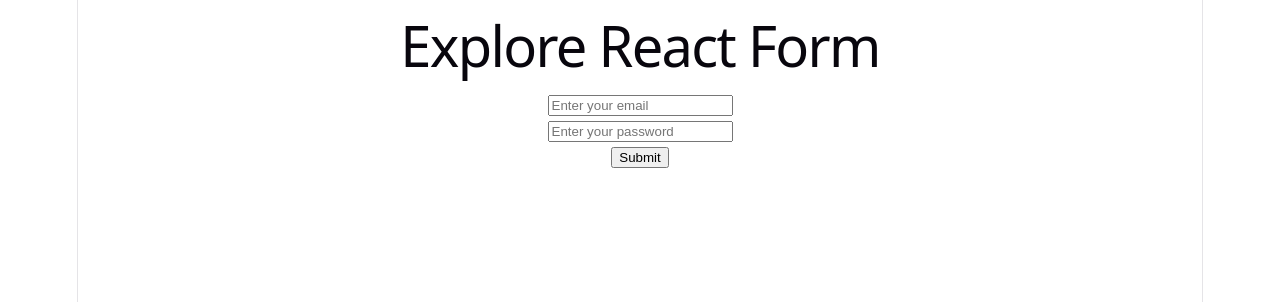
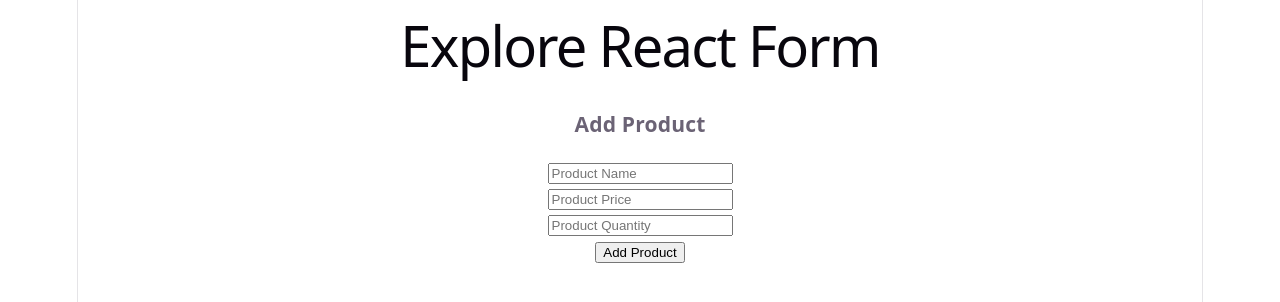
Before and after one commit to mahib-bit/Explore-react-form, a React (Vite) app: page / in a window 1280 px wide. Shown: the top 302 px of the page. Built offline with nearby package versions, Linux system fonts and the light colour scheme.

Commit message:
products adding

```diff
--- a/src/App.jsx
+++ b/src/App.jsx
@@ -2,7 +2,11 @@ import React from 'react';
 import './App.css';
 import SimpleForm from './components/SimpleForm/SimpleForm';
 import ForAction from './components/FormAction/FormAction';
+import Uncontrolled from './components/Uncontrolled/Uncontrolled';
+import HookForm from './components/HookForm/HookForm';
 import ControlledField from './components/ControlledField/ControlledField';
+import ProductManagement from './components/ProductManagement/ProductManagement';
+
 
 function App() {
   return (
@@ -10,7 +14,11 @@ function App() {
       <h1>Explore React Form</h1>
       {/* <SimpleForm /> */}
       {/* <ForAction /> */}
-      <ControlledField />
+      {/* <ControlledField/> */}
+      {/* <Uncontrolled /> */}
+      {/* <HookForm /> */}
+      {/* <ProductManagement /> */}
+      <ProductManagement></ProductManagement>
     </>
   )
 }
--- a/src/components/ControlledField/ControlledField.jsx
+++ b/src/components/ControlledField/ControlledField.jsx
@@ -3,13 +3,19 @@ import { useState } from 'react';
 
 const ControlledField = () => {
 
+    const [name, setName] = useState('');
     const [password, setPassword] =useState('');
     const [error, setError] = useState('');
+    const [email, setEmail] = useState('');
 
-    const handleControlledField = (e) => {
-        e.preventDefault();
-        // console.log(e.target.email.value);
-        // console.log(e.target.password.value);
+    const handleNameChange = (e) => {
+        console.log(e.target.value);
+        setName(e.target.value);
+    }
+
+     const handleEmailChange = (e) => {
+        console.log(e.target.value);
+        setEmail(e.target.value);
     }
 
     const handlePasswordChange = (e) => {
@@ -24,10 +30,26 @@ const ControlledField = () => {
         }
     }
 
+    const handleControlledField = (e) => {
+        e.preventDefault();
+        console.log(name,email,password)
+        // console.log(e.target.email.value);
+        // console.log(e.target.password.value);
+        // if(password.length < 6){
+        //     setError('Password must be at least 6 characters long');
+        // }
+        // else{
+        //     setError('');
+        // }
+    }
+
+
     return (
         <div>
             <form onSubmit={handleControlledField}>
-                <input type="email" name='email' placeholder="Enter your email" required />
+                <input type="name" onChange={handleNameChange} defaultValue={name} name='name' placeholder="Enter your name" required />
+                <br />
+                <input type="email" onChange={handleEmailChange} defaultValue={email} name='email' placeholder="Enter your email" required />
                 <br />
                 <input type="password" name='password' onChange ={handlePasswordChange} defaultValue={password} placeholder="Enter your password" required/>
                 <br />
--- /dev/null
+++ b/src/components/HookForm/HookForm.jsx
@@ -0,0 +1,30 @@
+import React from 'react';
+import useInputFields from '../../hooks/useInputFields';
+
+const HookForm = () => {
+
+const [name, setName] = useInputFields('');
+const [email, setEmail] = useInputFields('');
+const [password, setPassword] = useInputFields('');
+
+const handleSubmit = (e) => {
+    e.preventDefault();
+    console.log('Form submitted', name, email + password);
+}
+
+    return (
+        <div>
+            <form onSubmit={handleSubmit}>
+                <input defaultValue={name} type="text" onChange={setName} name="name" placeholder="Enter your name" />
+                <br />
+                <input defaultValue={email} type="email" onChange={setEmail} name="email" placeholder="Enter your email" />
+                <br />
+                <input type="password" defaultValue={password} onChange={setPassword} name="password" placeholder="Enter your password" />
+                <br />
+                <button type="submit">Submit</button>
+            </form>
+        </div>
+    );
+};
+
+export default HookForm;
--- /dev/null
+++ b/src/components/ProductManagement/ProductFormTemp.jsx
@@ -0,0 +1,27 @@
+import React from 'react';
+
+const ProductFormTemp = () => {
+
+    const handleSubmit = (e) => {
+        e.preventDefault();
+        console.log(e.target.value);
+    };
+
+    return (
+        <div>
+            <h3>Add Product</h3>
+            <form onSubmit={handleSubmit}>
+            <input type="text" name="productName" placeholder='Product Name' />
+            <br />
+            <input type="text" name="productPrice" placeholder='Product Price' />
+            <br/>
+            <input type="text" name="productQuantity" placeholder='Product Quantity' />
+            <br/>
+            <button type="submit">Add Product</button>
+            </form>
+
+        </div>
+    );
+};
+
+export default ProductFormTemp;
--- /dev/null
+++ b/src/components/ProductManagement/ProductManagement.jsx
@@ -0,0 +1,14 @@
+import React from 'react';
+import ProductTable from './ProductTable';
+import ProductFormTemp from './ProductFormTemp';
+
+const ProductManagement = () => {
+  return (
+    <div>
+      <ProductFormTemp/>
+      <ProductTable />
+    </div>
+  );
+};
+
+export default ProductManagement;
--- /dev/null
+++ b/src/components/ProductManagement/ProductTable.jsx
@@ -0,0 +1,10 @@
+import React from 'react';
+
+const ProductTable = () => {
+    return (
+        <div>
+        </div>
+    );
+};
+
+export default ProductTable;
--- /dev/null
+++ b/src/components/Uncontrolled/Uncontrolled.jsx
@@ -0,0 +1,29 @@
+import React from 'react';
+import { useRef } from 'react';
+
+const Uncontrolled = () => {
+    const emailRef = useRef('');
+    const passwordRef = useRef('');
+
+    const handleUncontrolledField = (e) => {
+        e.preventDefault();
+        console.log(emailRef.current.value);
+        const email = emailRef.current.value;
+        console.log(passwordRef.current.value);
+        const password = passwordRef.current.value;
+    };
+
+    return (
+        <div>
+            <form onSubmit={handleUncontrolledField}>
+                <input ref={emailRef} type="email" name='email' placeholder="Enter your email" required />
+                <br />
+                <input ref={passwordRef} type="password" name='password' placeholder="Enter your password" required/>
+                <br />
+                <input type="submit" value="Submit" />
+            </form>
+        </div>
+    );
+};
+
+export default Uncontrolled;
--- /dev/null
+++ b/src/hooks/useInputFields.jsx
@@ -0,0 +1,13 @@
+import React from 'react';
+import { useState } from 'react';
+
+const useInputFields = (defaultValue) => {
+const [field, setField] = useState(defaultValue);
+
+const handleChange = (e) => {
+    setField(e.target.value);
+}
+    return [field, handleChange];
+};
+
+export default useInputFields;
```
Also changed, not shown: src/components/get_form_data.js (+8 -0 lines).
